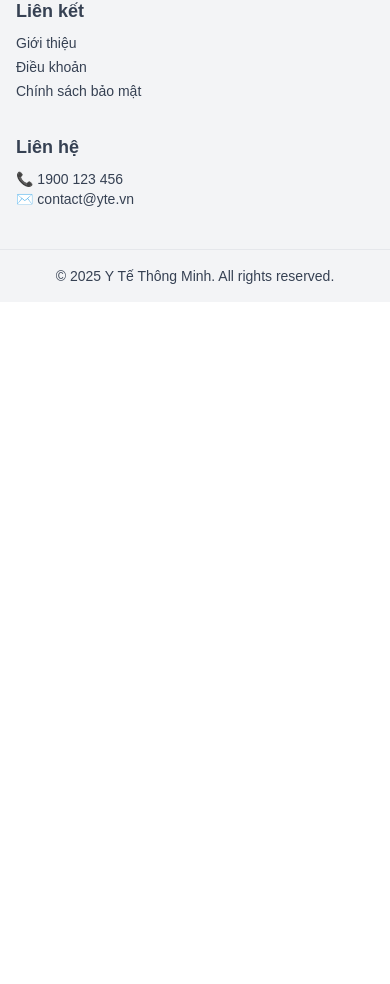
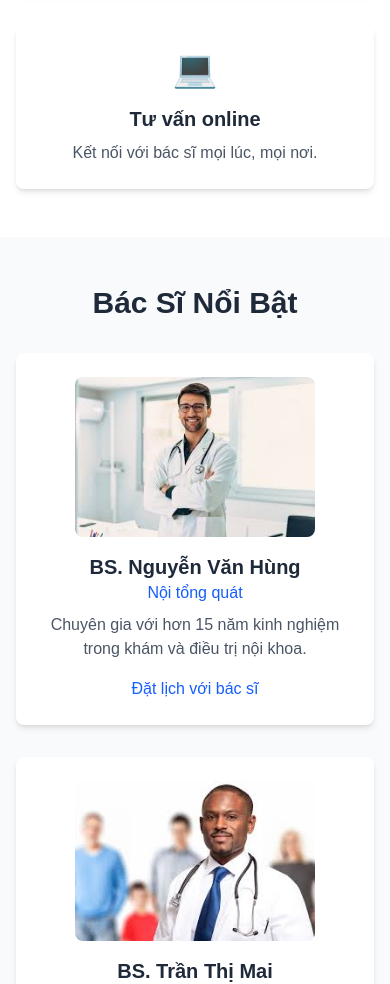
Before and after one commit to QUANGNOTFUN/medical-service-web-nextjs, a Next.js app: page /home in a window 390 px wide. Shown: the part 1013-1997 px from the top of the page. Before the commit the page ends 1315 px from the top, so only its background shows below. Built offline with nearby package versions, Linux system fonts and the light colour scheme.

Commit message:
đang làm trang home

```diff
--- /dev/null
+++ b/src/app/components/DoctorCard.tsx
@@ -0,0 +1,36 @@
+import { FC } from 'react';
+import Image from 'next/image';
+import Link from 'next/link';
+
+interface DoctorCardProps {
+    image: string;
+    name: string;
+    specialty: string;
+    description: string;
+}
+
+const DoctorCard: FC<DoctorCardProps> = ({ image, name, specialty, description }) => {
+    return (
+        <div className="bg-white dark:bg-gray-800 p-6 rounded-lg shadow-md flex flex-col md:flex-row items-center transform hover:scale-105 transition-transform">
+            <div className="md:w-1/3">
+                <Image
+                    src={image}
+                    alt={name}
+                    width={150}
+                    height={150}
+                    className="w-full h-40 object-cover rounded-lg"
+                />
+            </div>
+            <div className="md:w-2/3 md:pl-6 mt-4 md:mt-0 text-center md:text-left">
+                <h3 className="text-xl font-semibold text-gray-800 dark:text-gray-200">{name}</h3>
+                <p className="text-blue-600 dark:text-blue-400 font-medium mb-2">{specialty}</p>
+                <p className="text-gray-600 dark:text-gray-400">{description}</p>
+                <Link href="/booking" className="inline-block mt-4 text-blue-600 dark:text-blue-400 hover:underline">
+                    Đặt lịch với bác sĩ
+                </Link>
+            </div>
+        </div>
+    );
+};
+
+export default DoctorCard;
--- a/src/app/components/Poster.tsx
+++ b/src/app/components/Poster.tsx
@@ -18,7 +18,7 @@ interface Poster {
 const posters: Poster[] = [
     {
         id: 1,
-        image: '/images/posters/poster1.jpg',
+        image: '/image/poster1.jpg',
         title: 'Khám sức khỏe miễn phí',
         description: 'Đăng ký ngay hôm nay để nhận ưu đãi khám tổng quát miễn phí!',
         ctaText: 'Đặt lịch ngay',
@@ -26,7 +26,7 @@ const posters: Poster[] = [
     },
     {
         id: 2,
-        image: '/images/posters/poster2.jpg',
+        image: '/image/poster2.jpg',
         title: 'Tư vấn online 24/7',
         description: 'Kết nối với bác sĩ mọi lúc, mọi nơi với dịch vụ tư vấn trực tuyến.',
         ctaText: 'Tìm hiểu thêm',
@@ -34,7 +34,7 @@ const posters: Poster[] = [
     },
     {
         id: 3,
-        image: '/images/posters/poster3.jpg',
+        image: '/image/poster3.jpg',
         title: 'Gói xét nghiệm hiện đại',
         description: 'Công nghệ tiên tiến, kết quả nhanh chóng trong 24h.',
         ctaText: 'Xem chi tiết',
--- /dev/null
+++ b/src/app/components/ServiceCard.tsx
@@ -0,0 +1,19 @@
+import { FC } from 'react';
+
+interface ServiceCardProps {
+    icon: string;
+    title: string;
+    description: string;
+}
+
+const ServiceCard: FC<ServiceCardProps> = ({ icon, title, description }) => {
+    return (
+        <div className="bg-white dark:bg-gray-800 p-6 rounded-lg shadow-md text-center transform hover:scale-105 transition-transform">
+            <div className="text-4xl mb-4">{icon}</div>
+            <h3 className="text-xl font-semibold text-gray-800 dark:text-gray-200 mb-2">{title}</h3>
+            <p className="text-gray-600 dark:text-gray-400">{description}</p>
+        </div>
+    );
+};
+
+export default ServiceCard;
--- /dev/null
+++ b/src/app/doctors/page.tsx
@@ -0,0 +1,67 @@
+import { FC } from 'react';
+import Image from 'next/image';
+
+interface Doctor {
+    id: number;
+    name: string;
+    specialty: string;
+    image: string;
+    description: string;
+}
+
+const doctors: Doctor[] = [
+    {
+        id: 1,
+        name: 'BS. Nguyễn Văn Hùng',
+        specialty: 'Nội tổng quát',
+        image: '/image/doctor1.jpg',
+        description: 'Chuyên gia với hơn 15 năm kinh nghiệm trong khám và điều trị nội khoa.',
+    },
+    {
+        id: 2,
+        name: 'BS. Trần Thị Mai',
+        specialty: 'Nhi khoa',
+        image: '/image/doctor2.jpg',
+        description: 'Bác sĩ tận tâm, chuyên chăm sóc sức khỏe trẻ em.',
+    },
+];
+
+const DoctorsPage: FC = () => {
+    return (
+        <section className="pt-20 pb-12 bg-gray-50">
+            <div className="max-w-7xl mx-auto px-4 sm:px-6 lg:px-8">
+                <h1 className="text-3xl font-bold text-gray-800 text-center mb-8">Danh Sách Bác Sĩ</h1>
+                <div className="grid grid-cols-1 md:grid-cols-2 gap-8">
+                    {doctors.map((doctor) => (
+                        <div key={doctor.id} className="bg-white p-6 rounded-lg shadow-md flex flex-col md:flex-row items-center transform hover:scale-105 transition-transform">
+                            <div className="md:w-1/3">
+                                <Image
+                                    src={doctor.image}
+                                    alt={doctor.name}
+                                    width={150}
+                                    height={150}
+                                    className="w-full h-40 object-cover rounded-lg"
+                                />
+                            </div>
+                            <div className="md:w-2/3 md:pl-6 mt-4 md:mt-0 text-center md:text-left">
+                                <h3 className="text-xl font-semibold text-gray-800">{doctor.name}</h3>
+                                <p className="text-blue-600 font-medium mb-2">{doctor.specialty}</p>
+                                <p className="text-gray-600">{doctor.description}</p>
+                                <a href="/booking" className="inline-block mt-4 text-blue-600 hover:underline">
+                                    Đặt lịch với bác sĩ
+                                </a>
+                            </div>
+                        </div>
+                    ))}
+                </div>
+            </div>
+        </section>
+    );
+};
+
+export const metadata = {
+    title: "Danh Sách Bác Sĩ - Y Tế Thông Minh",
+    description: "Xem thông tin bác sĩ và đặt lịch khám dễ dàng.",
+};
+
+export default DoctorsPage;
--- a/src/app/home/page.tsx
+++ b/src/app/home/page.tsx
@@ -1,6 +1,73 @@
+import type { Metadata } from "next";
+import ServiceCard from "../components/ServiceCard";
+import { motion } from "framer-motion";
+import DoctorCard from "../components/DoctorCard";
+
+export const metadata: Metadata = {
+    title: "Trang Chủ - Y Tế Thông Minh",
+    description: "Khám phá các dịch vụ y tế chất lượng cao, đặt lịch dễ dàng.",
+};
+
+const services = [
+    { icon: '🩺', title: 'Khám tổng quát', description: 'Kiểm tra sức khỏe toàn diện với bác sĩ chuyên khoa.' },
+    { icon: '🧪', title: 'Xét nghiệm', description: 'Phân tích mẫu nhanh chóng, chính xác với thiết bị hiện đại.' },
+    { icon: '💻', title: 'Tư vấn online', description: 'Kết nối với bác sĩ mọi lúc, mọi nơi.' },
+];
+
+const doctors = [
+    {
+        image: '/image/doctor1.jpg',
+        name: 'BS. Nguyễn Văn Hùng',
+        specialty: 'Nội tổng quát',
+        description: 'Chuyên gia với hơn 15 năm kinh nghiệm trong khám và điều trị nội khoa.',
+    },
+    {
+        image: '/image/doctor2.jpg',
+        name: 'BS. Trần Thị Mai',
+        specialty: 'Nhi khoa',
+        description: 'Bác sĩ tận tâm, chuyên chăm sóc sức khỏe trẻ em.',
+    },
+];
 
 export default function HomePage() {
     return (
+        <div className="flex flex-col">
+            {/* Services Section */}
+            <section className="py-12 bg-white dark:bg-gray-800">
+                <div className="max-w-7xl mx-auto px-4 sm:px-6 lg:px-8">
+                    <h2 className="text-3xl font-bold text-gray-800 dark:text-gray-200 text-center mb-8">Dịch Vụ Của Chúng Tôi</h2>
+                    <div className="grid grid-cols-1 md:grid-cols-3 gap-8">
+                        {services.map((service, index) => (
+                            <ServiceCard
+                                key={index}
+                                icon={service.icon}
+                                title={service.title}
+                                description={service.description}
+                            />
+                        ))}
+                    </div>
+                </div>
+            </section>
+
+                <section className="py-12 bg-gray-50 dark:bg-gray-900">
+                    <div className="max-w-7xl mx-auto px-4 sm:px-6 lg:px-8">
+                        <h2 className="text-3xl font-bold text-gray-800 dark:text-gray-200 text-center mb-8">Bác Sĩ Nổi Bật</h2>
+                        <div className="grid grid-cols-1 md:grid-cols-2 gap-8">
+                            {doctors.map((doctor, index) => (
+                                <DoctorCard
+                                    key={index}
+                                    image={doctor.image}
+                                    name={doctor.name}
+                                    specialty={doctor.specialty}
+                                    description={doctor.description}
+                                />
+                            ))}
+                        </div>
+                    </div>
+                </section>
+
+
+            {/* Call to Action Section */}
             <section className="bg-blue-600 text-white py-12">
                 <div className="max-w-7xl mx-auto px-4 sm:px-6 lg:px-8 text-center">
                     <h2 className="text-3xl font-bold mb-4">Sẵn sàng chăm sóc sức khỏe của bạn?</h2>
@@ -13,5 +80,6 @@ export default function HomePage() {
                     </a>
                 </div>
             </section>
+        </div>
     );
 }
--- a/src/app/page.tsx
+++ b/src/app/page.tsx
@@ -5,9 +5,9 @@ export const metadata: Metadata = {
     title: "Y Tế Thông Minh - Chào Mừng",
     description: "Nền tảng quản lý sức khỏe, hỗ trợ đặt lịch khám và theo dõi bệnh án dễ dàng.",
 };
-
 export default function RootPage() {
     return (
+        <div className="flex flex-col">
             <div className="flex flex-col items-center justify-center min-h-screen bg-gray-50 dark:bg-gray-900 space-y-6">
                 <h1 className="text-4xl font-bold text-gray-800 dark:text-gray-200 sm:text-5xl text-center">
                     Chào Mừng Đến Với Bộ Y Tế Bình Dương
@@ -21,5 +21,6 @@ export default function RootPage() {
                     </button>
                 </Link>
             </div>
+        </div>
     );
 }
```
Also changed, not shown: public/image/doctor1.jpg (added), public/image/doctor2.jpg (added), src/app/about/page.tsx (added). Lines whose indentation alone changed are shown as unchanged.
